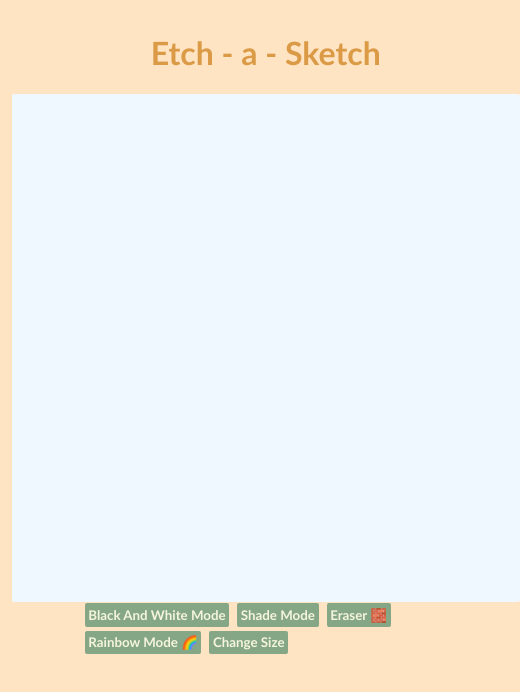
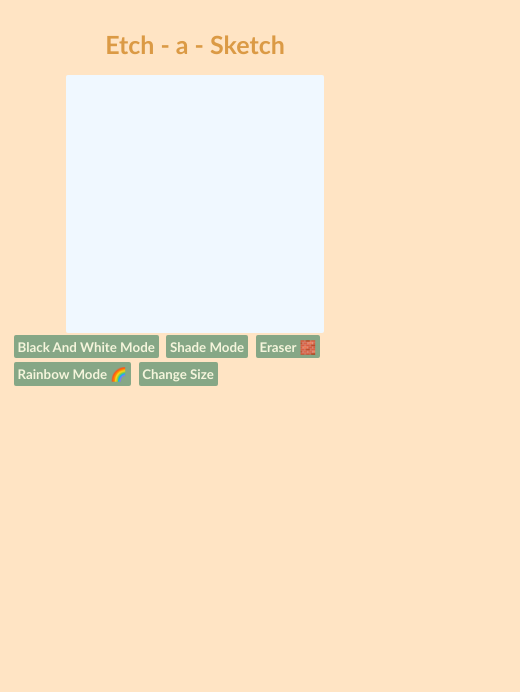
Before and after one commit to nishadhsingh/EtchASketchJS, a plain HTML site: page index.html in a window 390 px wide. Shown: the whole page, 520 px wide, since content can reach past the window. Drawn offline with Linux system fonts and the light colour scheme.

Commit message:
resposive resizing

```diff
--- a/app.js
+++ b/app.js
@@ -99,8 +99,7 @@ console.log({ boxDimention });
 function drawcontainer() {
     container.style.gridTemplateColumns = `repeat(${N_side}, 1fr)`
     container.style.gridTemplateRows = `repeat(${N_side}, 1fr)`
-    container.style.height = DEFAULT_SIZE + "px";
-    container.style.width = DEFAULT_SIZE + "px";
+
 
     for (let i = 0; i < N_side * N_side; i++) {
         drawBox()
--- a/styles.css
+++ b/styles.css
@@ -26,6 +26,8 @@ body
     row-gap: 0px;
     column-gap: 0px;
     background-color: aliceblue;
+    width: 500px;
+    height: 500px;
 }
 
 .butn
@@ -49,3 +51,17 @@ body
     color: rgb(219, 154, 69);
 
 }
+@media (max-width: 650px) {
+    .title {
+      font-size: 25px;
+    }
+
+    .main {
+      flex-direction: column-reverse;
+    }
+
+    .container {
+      width: 250px;;
+      height:250px;
+    }
+  }
```
